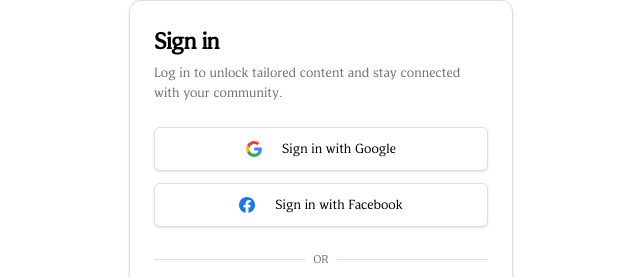
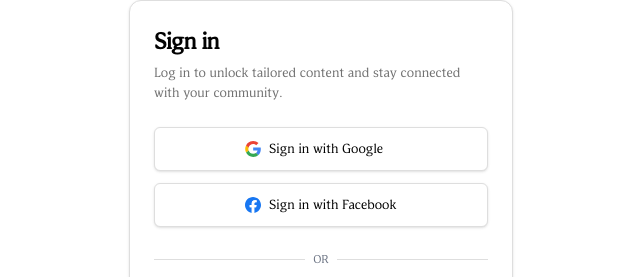
Before and after one commit to p3dm/veritas, a Next.js app: page /auth/login in a window 1280 px wide. Shown: the part 113-390 px from the top of the page, without its empty margins (319-959 px from the left). Built offline with nearby package versions, Linux system fonts and the light colour scheme; no server answers.

Commit message:
loginform ui

```diff
--- a/src/components/auth/login-form.tsx
+++ b/src/components/auth/login-form.tsx
@@ -114,25 +114,25 @@ export function LoginForm({
         </CardHeader>
         <CardContent>
           <div className="flex flex-col gap-6">
-            <div className="flex flex-col gap-3">
+            <div className="flex flex-col justify-stretch gap-3">
               <Button
                 type="button"
                 variant="outline"
-                className="w-full h-11 border border-gray-300 hover:bg-gray-50"
+                className="w-full h-11 border border-gray-300 hover:bg-gray-50 hover:cursor-pointer"
                 onClick={handleGoogleLogin}
               >
-                <Icons.google className="w-5 h-5 mr-3" />
-                Sign in with Google
+                <Icons.google className="w-5 h-5" />
+                <span className="w-32 text-left">Sign in with Google</span>
               </Button>
 
               <Button
                 type="button"
                 variant="outline"
-                className="w-full h-11 border border-gray-300 hover:bg-gray-50"
+                className="w-full h-11 border border-gray-300 hover:bg-gray-50 hover:cursor-pointer"
                 onClick={handleFacebookLogin}
               >
-                <Icons.facebook className="w-5 h-5 mr-3" />
-                Sign in with Facebook
+                <Icons.facebook className="w-5 h-5" />
+                <span className="w-32 text-left">Sign in with Facebook</span>
               </Button>
             </div>
 
```
